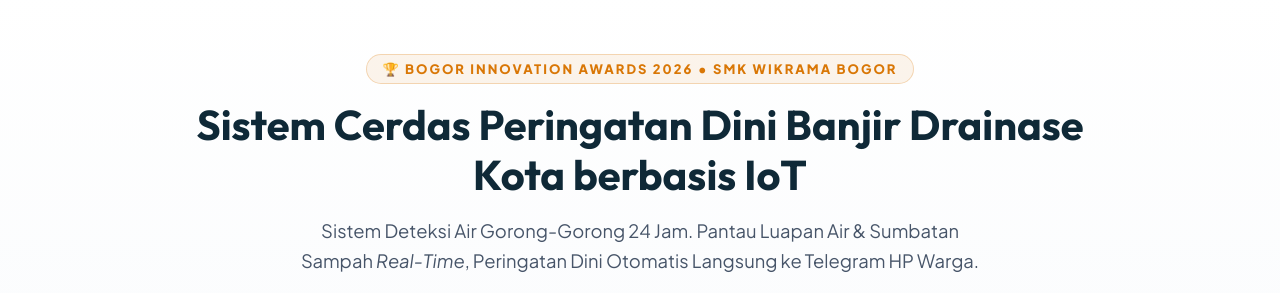
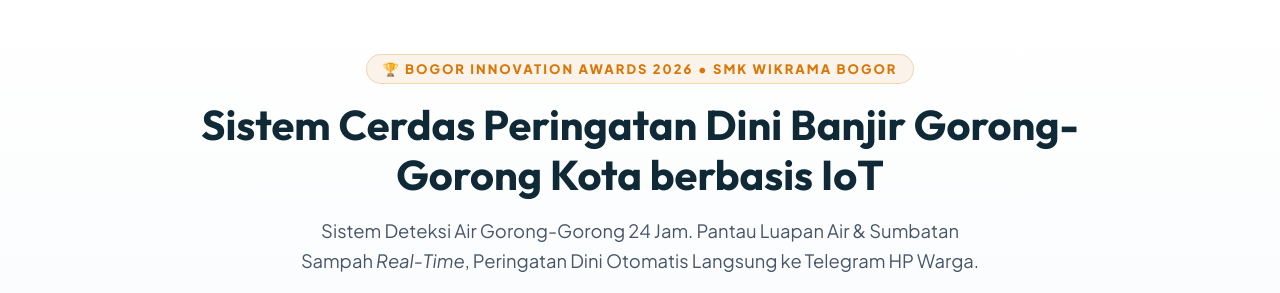
Before and after one commit to JexyDev/si-dago, a website: page index.html in a window 1280 px wide. Shown: the part 122-415 px from the top of the page. Drawn offline with nearby package versions, Linux system fonts and the light colour scheme; no server answers.

Commit message:
new index

```diff
--- a/index.html
+++ b/index.html
@@ -46,7 +46,7 @@
             </span>
 
             <h1 class="hero-title" style="font-size: 2.6rem; margin-bottom: 1rem; line-height: 1.2;">
-                Sistem Cerdas Peringatan Dini Banjir Drainase Kota berbasis IoT
+                Sistem Cerdas Peringatan Dini Banjir Gorong-Gorong Kota berbasis IoT
             </h1>
 
             <p class="hero-subtitle" style="font-size: 1.15rem; margin-bottom: 2rem;">
```
